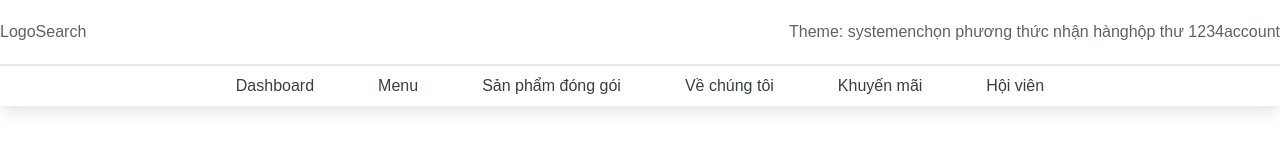
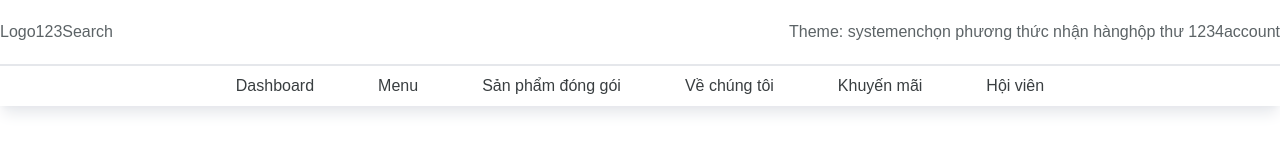
Before and after one commit to congtran8991/coffee_shop_fe, a Next.js app in the folder coffee_fee/: page / in a window 1280 px wide. Shown: the top 160 px of the page. Built offline with nearby package versions, Linux system fonts and the light colour scheme.

Commit message:
add code

```diff
--- a/coffee_fee/components/header/TopHeader.tsx
+++ b/coffee_fee/components/header/TopHeader.tsx
@@ -20,7 +20,7 @@ const TopHeader = () => {
     <div className="border-b-2 text-customGray-moderate border-bord">
       <div className="container flex justify-between items-center h-16 ">
         <div className="flex">
-          <div>Logo</div>
+          <div>Logo123</div>
           <div>Search</div>
         </div>
         <div className="flex">
--- /dev/null
+++ b/coffee_fee/containers/portal/index.tsx
@@ -0,0 +1 @@
+export default {};
--- a/coffee_fee/docker-compose.yml
+++ b/coffee_fee/docker-compose.yml
@@ -13,4 +13,4 @@ services:
     volumes:
       - .:/app
       - /app/node_modules # Tránh lỗi ghi đè node_modules từ máy host
-    command: ['npm', 'start']
+    command: yarn dev
```
Also changed, not shown: 1 other file (tests, documents, lock files or other folders).
